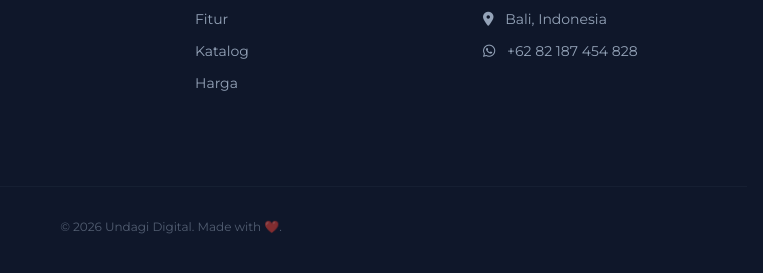
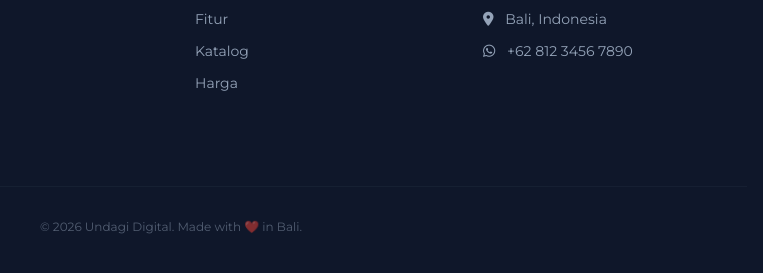
Before and after one commit to wiraatk/undagi, a plain HTML site: page index.html in a window 1280 px wide. Shown: the part 4683-4956 px from the top of the page, 469-1232 px from the left. Drawn offline with nearby package versions, Linux system fonts and the light colour scheme; no server answers.

Commit message:
Update index.html

```diff
--- a/index.html
+++ b/index.html
@@ -363,7 +363,7 @@
                         <li class="flex items-center gap-3"><i class="fas fa-infinity text-yellow-400"></i> <strong>Aktif SELAMANYA</strong></li>
                         <li class="flex items-center gap-3"><i class="fas fa-check text-yellow-400"></i> <strong>Galeri Eksklusif (8 Foto)</strong></li>
                     </ul>
-                    <a href="https://wa.me/6282147454828?text=Halo%20Admin%2C%20saya%20mau%20ambil%20paket%20PREMIUM%20VIP.%20Minta%20info%20rekening%20ya." target="_blank" class="block w-full py-3 bg-gradient-to-r from-yellow-400 to-yellow-600 text-white font-bold rounded-xl text-center hover:shadow-[0_0_20px_rgba(250,204,21,0.4)] transition border border-transparent">Beli Premium</a>
+                    <a href="https://wa.me/6282187454828?text=Halo%20Admin%2C%20saya%20mau%20ambil%20paket%20PREMIUM%20VIP.%20Minta%20info%20rekening%20ya." target="_blank" class="block w-full py-3 bg-gradient-to-r from-yellow-400 to-yellow-600 text-white font-bold rounded-xl text-center hover:shadow-[0_0_20px_rgba(250,204,21,0.4)] transition border border-transparent">Beli Premium</a>
                 </div>
 
             </div>
@@ -437,12 +437,12 @@
                 <h4 class="text-white font-bold mb-6">Kontak</h4>
                 <ul class="space-y-3">
                     <li><i class="fas fa-map-marker-alt mr-2"></i> Bali, Indonesia</li>
-                    <li><i class="fab fa-whatsapp mr-2"></i> +62 82 187 454 828</li>
+                    <li><i class="fab fa-whatsapp mr-2"></i> +62 812 3456 7890</li>
                 </ul>
             </div>
         </div>
         <div class="max-w-6xl mx-auto px-6 mt-16 pt-8 border-t border-slate-800 text-center text-xs opacity-50">
-            <p>&copy; 2026 Undagi Digital. Made with ❤️.</p>
+            <p>&copy; 2026 Undagi Digital. Made with ❤️ in Bali.</p>
         </div>
     </footer>
 
```
